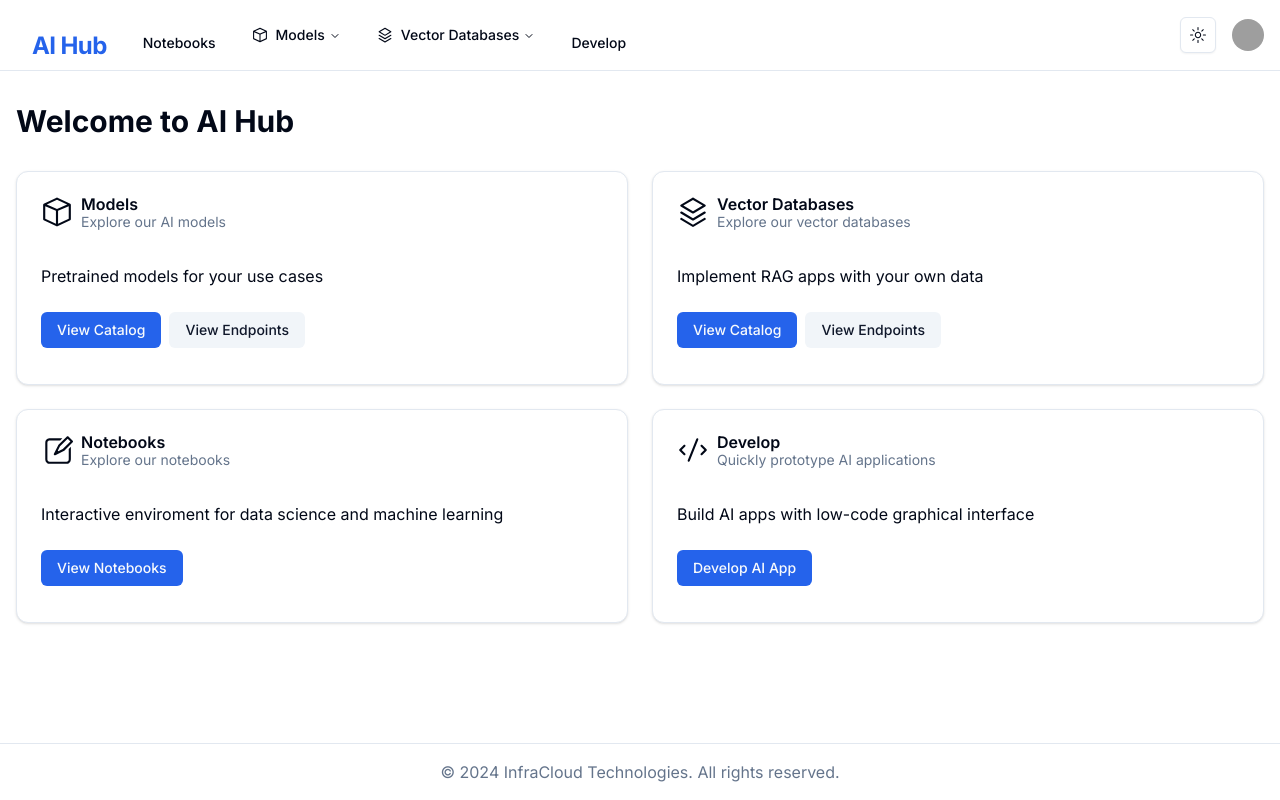
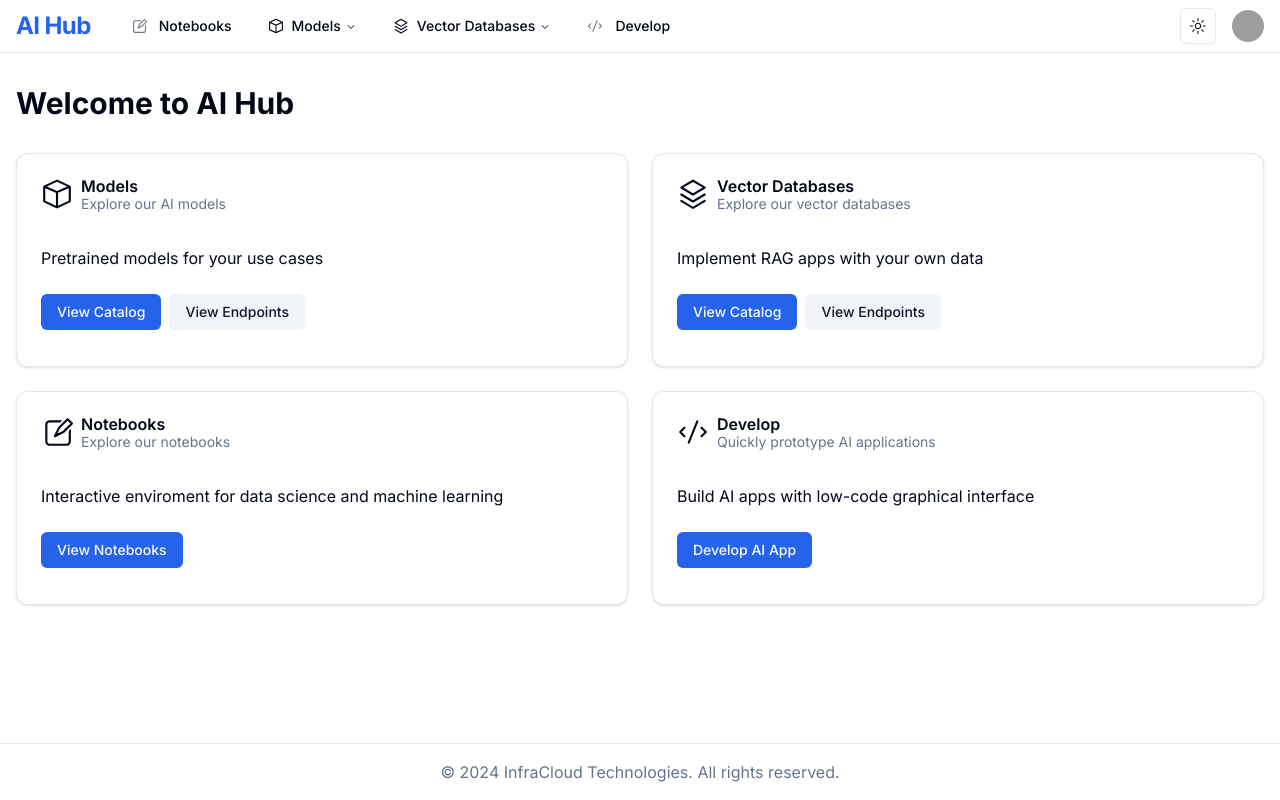
Before and after one commit to improving/aiops-platform, a Next.js app in the folder frontend/: page / in a window 1280 px wide. Built offline with nearby package versions, Linux system fonts and the light colour scheme; grey boxes are pictures that could not be loaded.

Commit message:
Align the header navigation
The refreshed NavigationMenuLink style is a column, which stacked each
top-level link's icon above its label inside the 36px row and pushed the
labels below the dropdown triggers. Links now use a row layout, and the
AI Hub brand is a plain link outside the menu.

```diff
--- a/frontend/src/components/Header.tsx
+++ b/frontend/src/components/Header.tsx
@@ -17,16 +17,10 @@ import {
   CodeIcon,
   CubeIcon,
   LayersIcon,
-  MagicWandIcon,
   Pencil2Icon,
 } from "@radix-ui/react-icons";
 
 const menuItems = [
-  {
-    label: <p className="font-bold text-2xl tracking-tight">AI Hub</p>,
-    icon: <MagicWandIcon className="mr-2 h-4 w-4" />,
-    href: "/",
-  },
   {
     label: "Notebooks",
     icon: <Pencil2Icon className="mr-2 h-4 w-4" />,
@@ -80,10 +74,17 @@ export default function Header() {
   return (
     <header className="bg-background border-b">
       <div className="container mx-auto px-4 flex justify-between items-center py-2">
+        <div className="flex items-center gap-6">
+          <Link
+            href="/"
+            className="font-bold text-2xl tracking-tight text-primary hover:opacity-80"
+          >
+            AI Hub
+          </Link>
           <NavigationMenu>
             <NavigationMenuList>
               {menuItems.map((item) => (
-              <NavigationMenuItem key={item.label as string}>
+                <NavigationMenuItem key={item.label}>
                   {item.items ? (
                     <NavigationMenuTrigger
                       className={cn(
@@ -99,6 +100,9 @@ export default function Header() {
                       asChild
                       className={cn(
                         navigationMenuTriggerStyle(),
+                        // NavigationMenuLink's base style is a column; keep
+                        // icon and label on one line like the triggers.
+                        "flex-row",
                         isActive(item.href) && "font-bold text-primary"
                       )}
                     >
@@ -139,6 +143,7 @@ export default function Header() {
               ))}
             </NavigationMenuList>
           </NavigationMenu>
+        </div>
         <div className="flex items-center space-x-4">
           <div className="flex items-center ml-4">
             <ThemeDropdown setTheme={setTheme} />
```
Lines whose indentation alone changed are shown as unchanged.
